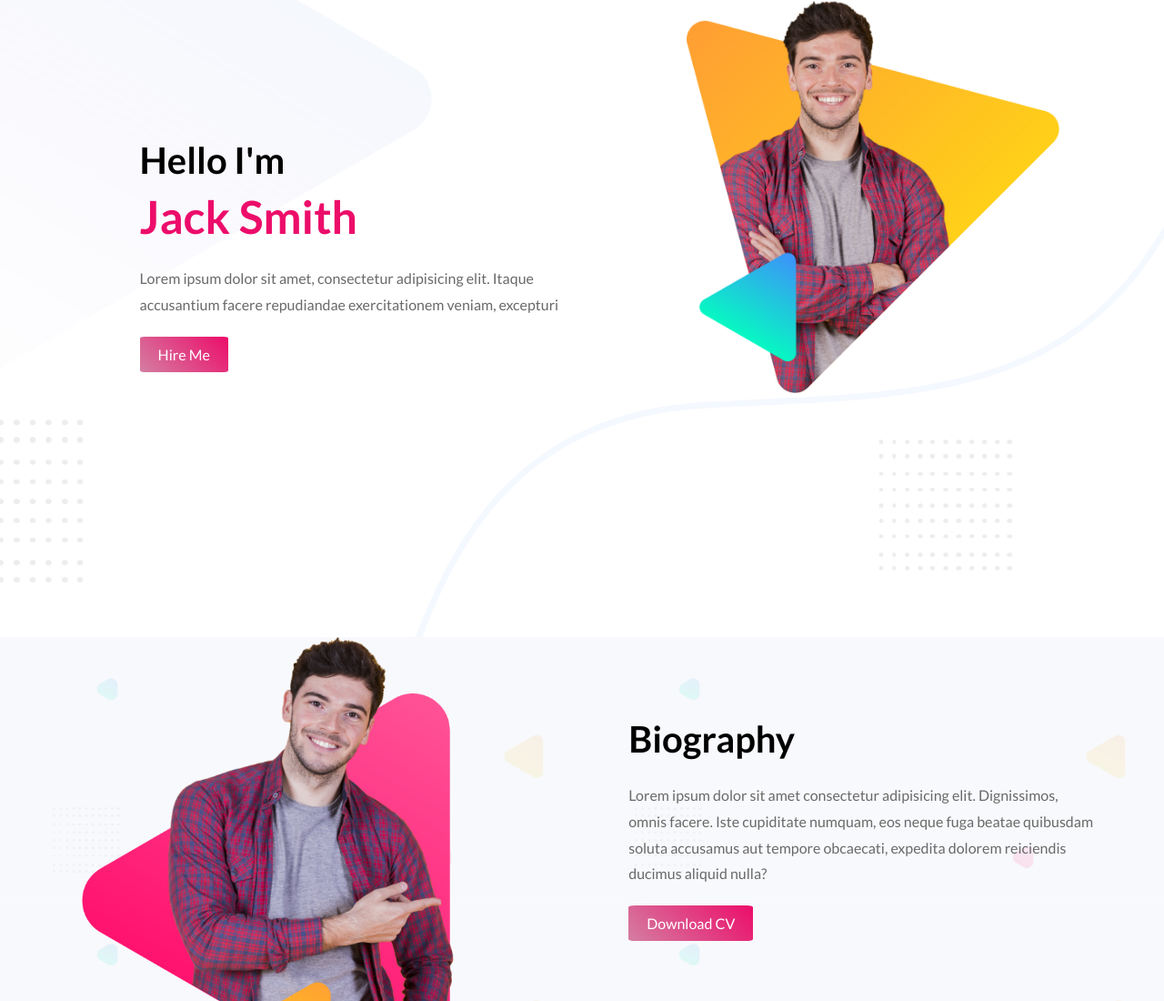
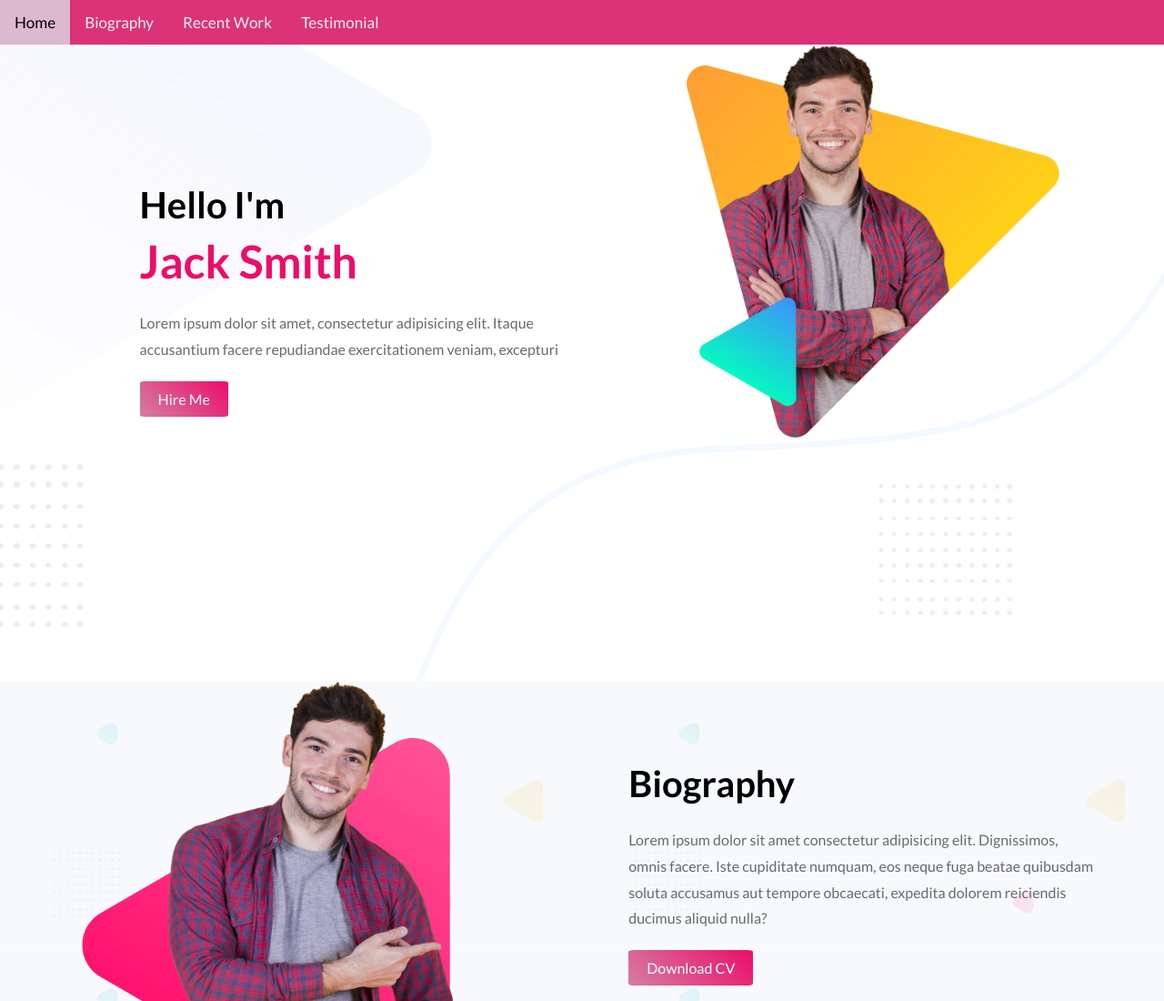
Before and after one commit to Arefin6/personal-website, a plain HTML site: page index.html in a window 1280 px wide. Shown: the top 1100 px of the page at 91% size. Drawn offline with Linux system fonts and the light colour scheme.

Commit message:
extra feature added

```diff
--- a/index.html
+++ b/index.html
@@ -4,10 +4,19 @@
     <meta charset="UTF-8">
     <meta name="viewport" content="width=device-width, initial-scale=1.0">
     <title>Personal-Website</title>
+    <link rel="shortcut icon" type="img/png" href="https://encrypted-tbn0.gstatic.com/images?q=tbn%3AANd9GcQJ33xOQyvs1xDzaIntVr0E3ymsPFTusQ7Lgg&usqp=CAU" >
     <link href="https://fonts.googleapis.com/css2?family=Lato:wght@400;700&display=swap" rel="stylesheet">
     <link rel="stylesheet" href="style.css">
 </head>
 <body>
+   <nav>
+    <div class="topnav">
+      <a  href="#home">Home</a>
+      <a href="#biography">Biography</a>
+      <a href="#recent">Recent Work</a>
+      <a href="#testimonial">Testimonial</a>
+    </div>
+   </nav>
     <section class="header-part">
       <div class="half-width" id="headertext">
         <h3>Hello I'm</h3>
@@ -21,7 +30,7 @@
           <img src="img/peter.png" alt="">
       </div>
     </section>
-    <section class="bio-part">
+    <section class="bio-part" id="biography">
       <div class="half-width">
           <img src="img/peter_dream.png" alt="">
       </div>
@@ -31,7 +40,7 @@
           <a href="#" target="_blank" class="btn_primary">Download CV</a>
       </div>
     </section>
-     <section class="recent-work">
+     <section class="recent-work" id="recent">
         <h2>My Latest Work</h2>
         <div class="one-third">
           <img src="img/work-1.png" alt="">
@@ -43,7 +52,7 @@
           <img src="img/work-3.jpg" alt="">
         </div>
      </section>
-     <section class="testimonial">
+     <section class="testimonial"id='testimonial'>
        <h1>Waht Clint Are Say</h1>
        <h2>Burce Moccy</h2>
         <h3>Founder & CEO Alies </h3>
@@ -51,7 +60,7 @@
            <br>
           adipisicing elit. Distinctio ratione"
         </p>
-        <p class="bigbtn"><span class="msg">Leave me a message in
+        <p class="bigbtn"><span class="msg" >Leave me a message in
           </span>
           <span class="email">programming.hero1@gmail.com</span>
         </p>
--- a/style.css
+++ b/style.css
@@ -140,3 +140,26 @@ footer{
     font-size: 14px;
     padding:5% 2%;
 }
+.topnav {
+    background-color: rgb(219, 50, 120);;
+    overflow: hidden;
+
+
+  }
+
+
+  .topnav a {
+    float: left;
+    color: #f2f2f2;
+    text-align: center;
+    padding: 14px 16px;
+    text-decoration: none;
+    font-size: 17px;
+
+
+  }
+
+  .topnav a:hover {
+    background-color: rgb(221, 184, 209);
+    color: black;
+  }
```
